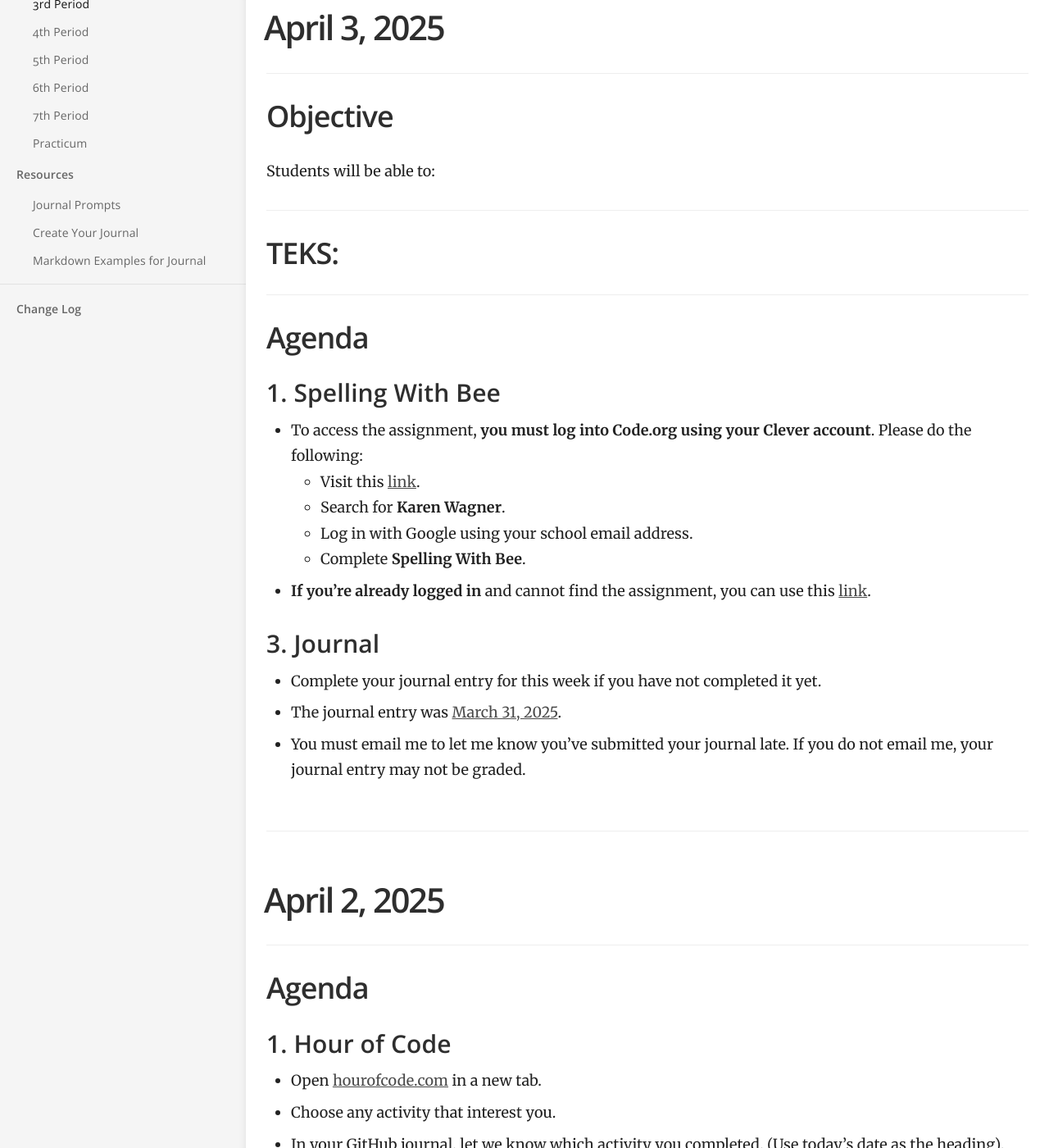
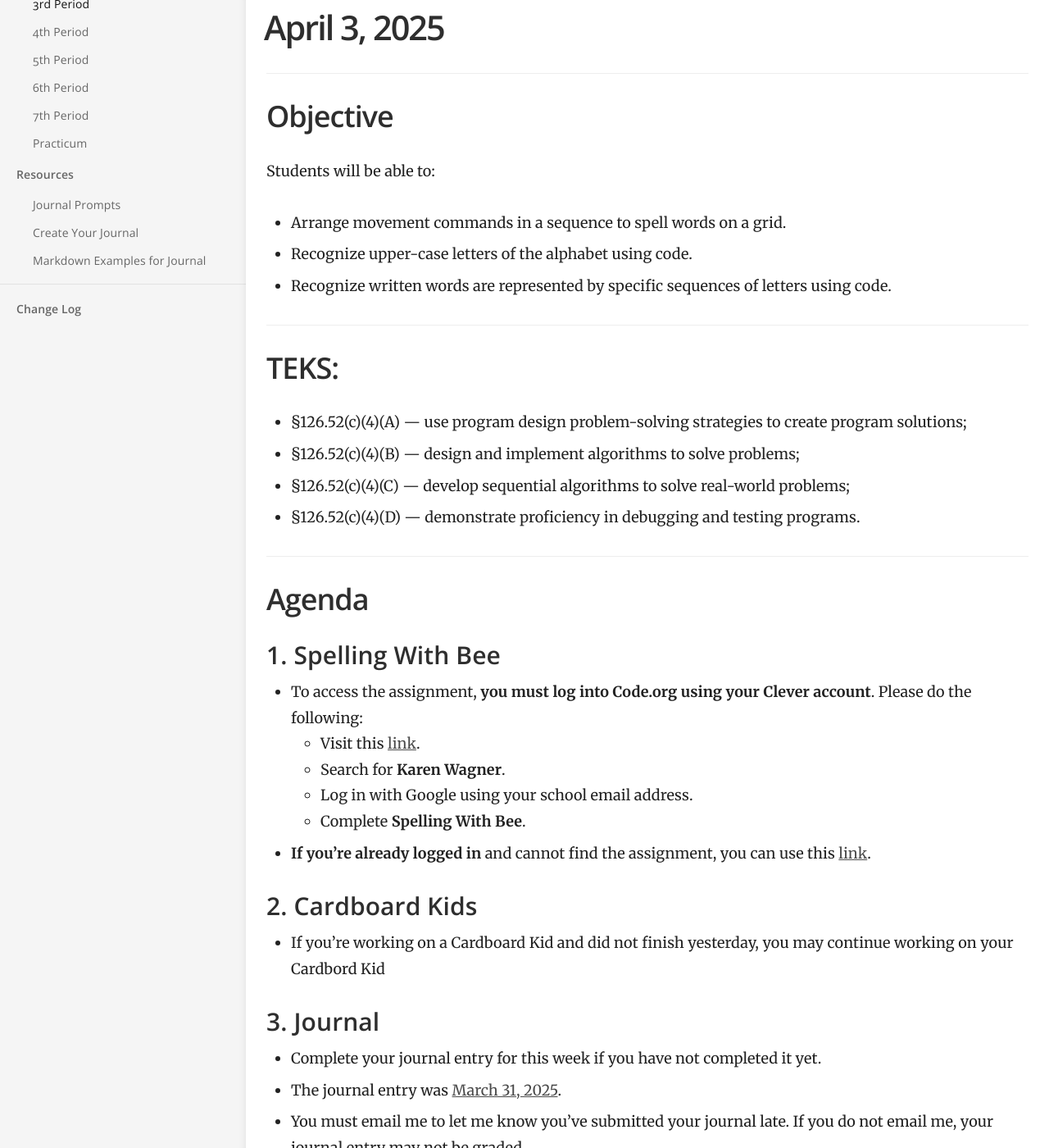
Before and after one commit to mswhitby/classroom, a Jekyll site: the page built from _docs/classes/3rd.md, in a window 1280 px wide and 1400 px high, scrolled down 266 px. Shown: the whole window at 82% size. Built offline with Jekyll 4.4.1, drawn with Linux system fonts in a browser that asks for light colours.

Commit message:
Updated Lessons

```diff
--- a/_docs/classes/3rd.md
+++ b/_docs/classes/3rd.md
@@ -10,11 +10,16 @@ order: 2
 
 ## Objective
 Students will be able to:
-
+- Arrange movement commands in a sequence to spell words on a grid.
+- Recognize upper-case letters of the alphabet using code.
+- Recognize written words are represented by specific sequences of letters using code.
 
 ## TEKS:
 
-
+- §126.52(c)(4)(A) — use program design problem-solving strategies to create program solutions;
+- §126.52(c)(4)(B) — design and implement algorithms to solve problems;
+- §126.52(c)(4)(C) — develop sequential algorithms to solve real-world problems;
+- §126.52(c)(4)(D) — demonstrate proficiency in debugging and testing programs.
 
 ## Agenda
 
@@ -27,6 +32,12 @@ Students will be able to:
     - Complete **Spelling With Bee**.
 
 - **If you're already logged in** and cannot find the assignment, you can use this [link](https://studio.code.org/s/spelling-bee-2021).
+
+
+### 2. Cardboard Kids
+
+- If you're working on a Cardboard Kid and did not finish yesterday, you may continue working on your Cardbord Kid
+
 
 ### 3. Journal
 
```
